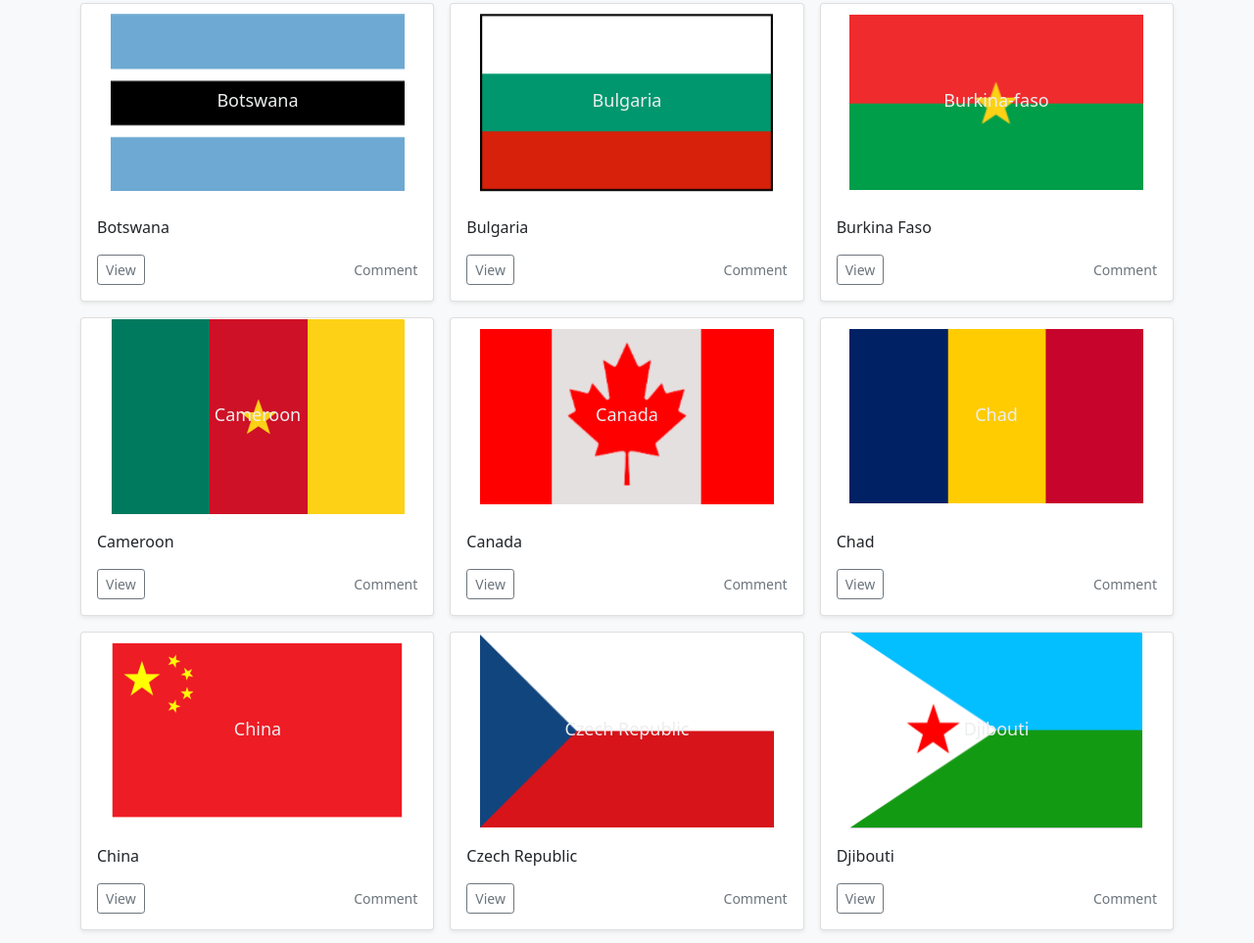
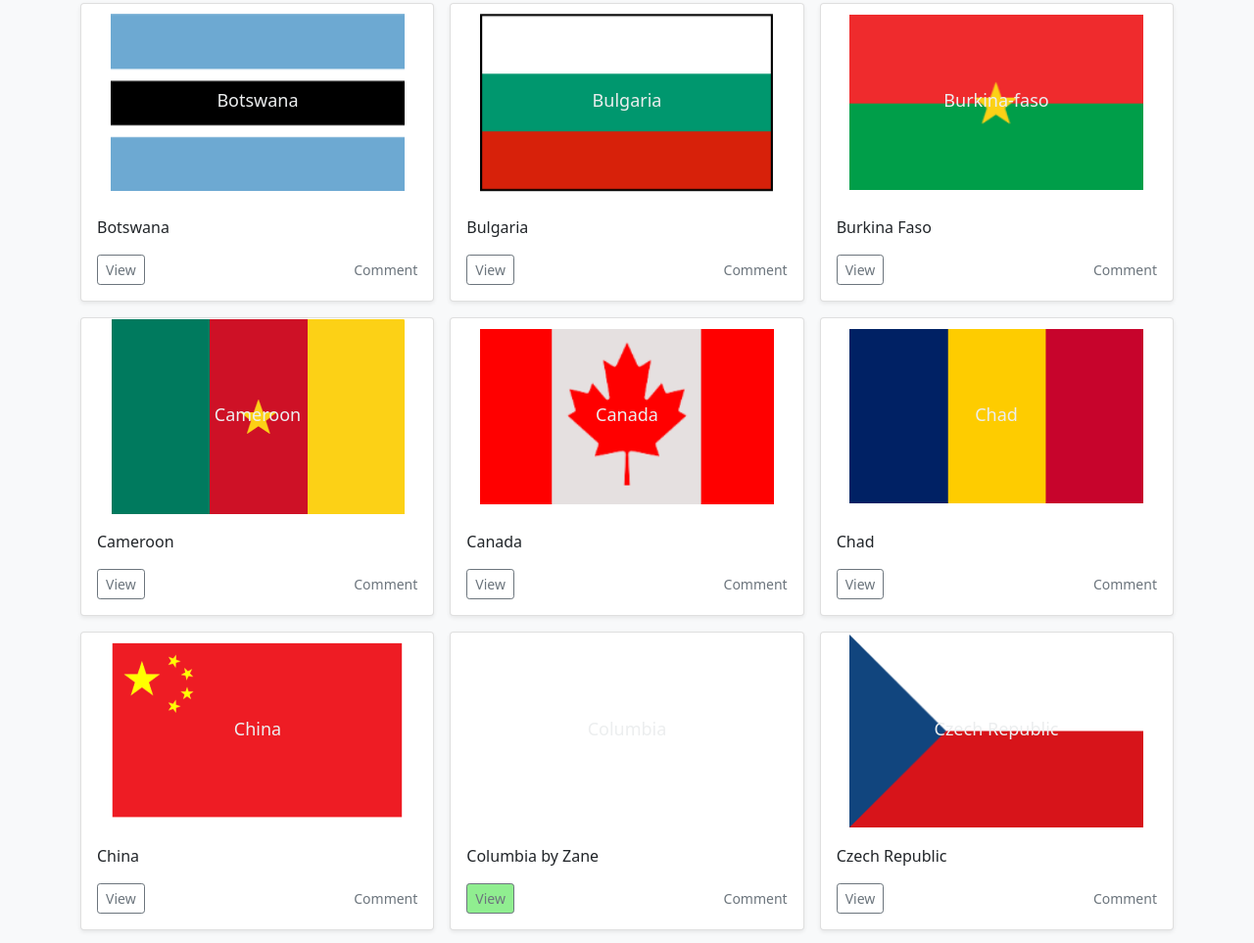
Before and after one commit to Westfield-Codes/flags-of-world, a plain HTML site: page index.html in a window 1280 px wide. Shown: the part 1809-2772 px from the top of the page at 98% size. Drawn offline with nearby package versions, Linux system fonts and the light colour scheme.

Commit message:
Update index.html

```diff
--- a/index.html
+++ b/index.html
@@ -105,7 +105,7 @@
           <div class="card shadow-sm">
             <svg id="algeria" class="bd-placeholder-img card-img-top"  xmlns="http://www.w3.org/2000/svg" role="img" aria-label="Placeholder: Thumbnail" preserveAspectRatio="xMidYMid slice" focusable="false"><text x="50%" y="50%" fill="#eceeef" dy=".3em">Algeria</text></svg>
             <div class="card-body">
-              <p class="card-text">Algeria</p>
+              <p class="card-text">Algeria by Izahbel</p>
               <div class="d-flex justify-content-between align-items-center">
                 <div class="btn-group">
                   <button onclick="window.location.href='algeria';" type="button" class="btn btn-sm btn-outline-secondary">View</button>
@@ -397,6 +397,23 @@
           </div>
         </div>
 
+        <!-- Columbia -->
+        <div class="col">
+          <div class="card shadow-sm">
+             <svg id="columbia" class="bd-placeholder-img card-img-top"  xmlns="http://www.w3.org/2000/svg" role="img" aria-label="Placeholder: Thumbnail" preserveAspectRatio="xMidYMid slice" focusable="false"><text x="50%" y="50%" fill="#eceeef" dy=".3em">Columbia</text></svg>
+            <div class="card-body">
+              <p class="card-text">Columbia by Zane</p>
+              <div class="d-flex justify-content-between align-items-center">
+                <div class="btn-group">
+                  <button onclick="window.location.href='columbia';" type="button" class="done btn btn-sm btn-outline-secondary">View</button>
+                </div>
+                <small class="text-muted">Comment</small>
+              </div>
+            </div>
+          </div>
+        </div>
+
+
         <!-- Czech -->
         <div class="col">
           <div class="card shadow-sm">
@@ -532,10 +549,10 @@
           <div class="card shadow-sm">
             <svg id="honduras" class="bd-placeholder-img card-img-top"  xmlns="http://www.w3.org/2000/svg" role="img" aria-label="Placeholder: Thumbnail" preserveAspectRatio="xMidYMid slice" focusable="false"><text x="50%" y="50%" fill="#eceeef" dy=".3em">Honduras</text></svg>
             <div class="card-body">
-              <p class="card-text">Honduras</p>
+              <p class="card-text">Honduras by Owen</p>
               <div class="d-flex justify-content-between align-items-center">
                 <div class="btn-group">
-                  <button onclick="window.location.href='honduras';" type="button" class="btn btn-sm btn-outline-secondary">View</button>
+                  <button onclick="window.location.href='honduras';" type="button" class="done btn btn-sm btn-outline-secondary">View</button>
                 </div>
                 <small class="text-muted">Comment</small>
               </div>
```
